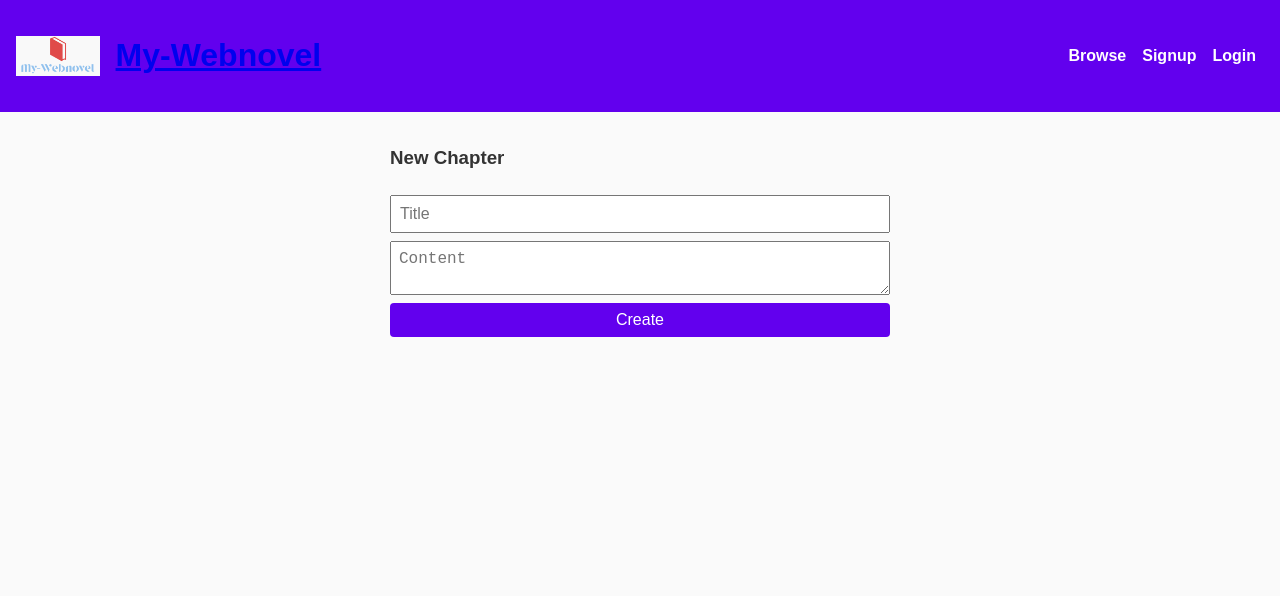
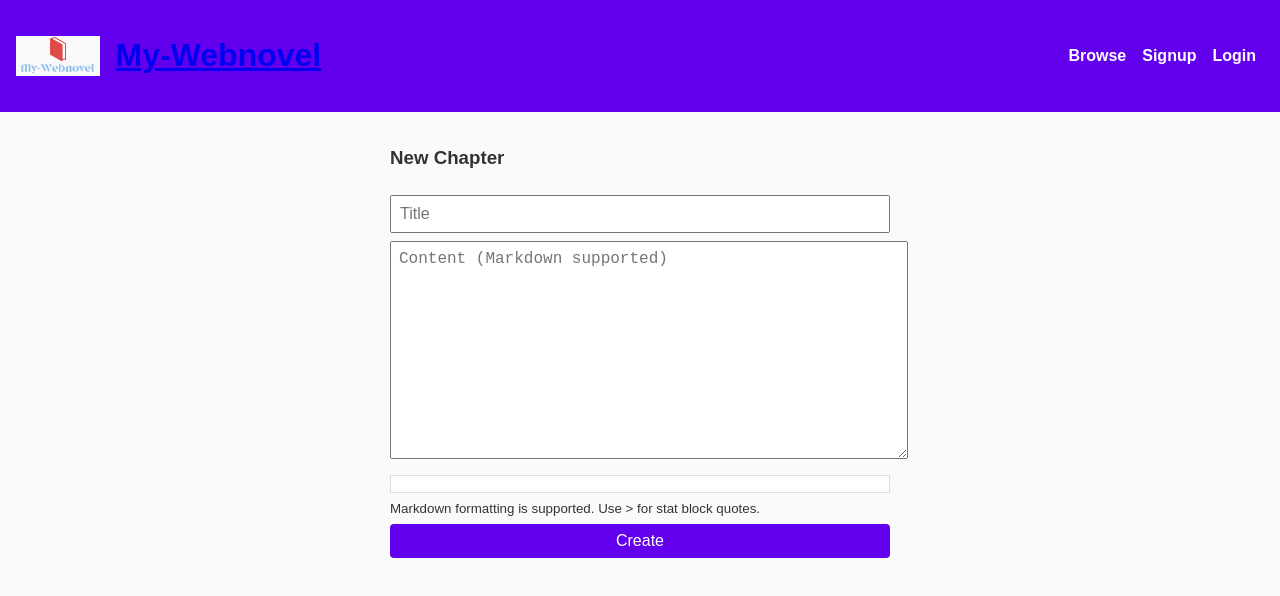
Before and after one commit to onedollarbanana/my-webnovel, a React app in the folder client/: page /fiction/1/new-chapter in a window 1280 px wide. Shown: the top 596 px of the page. Built offline with nearby package versions, Linux system fonts and the light colour scheme.

Commit message:
feat: add markdown support for chapters

```diff
--- a/client/package.json
+++ b/client/package.json
@@ -9,6 +9,7 @@
     "test": "jest"
   },
   "dependencies": {
+    "markdown-it": "^14.1.0",
     "react": "^18.2.0",
     "react-dom": "^18.2.0",
     "react-router-dom": "^6.14.1"
@@ -22,10 +23,10 @@
     "@testing-library/user-event": "^14.4.3",
     "babel-jest": "^29.6.2",
     "babel-loader": "^9.1.3",
+    "css-loader": "^6.8.1",
     "jest": "^29.6.2",
     "jest-environment-jsdom": "^30.0.5",
     "style-loader": "^3.3.3",
-    "css-loader": "^6.8.1",
     "webpack": "^5.88.2",
     "webpack-cli": "^5.1.4",
     "webpack-dev-server": "^4.15.1"
--- a/client/src/components/AddChapterPage.jsx
+++ b/client/src/components/AddChapterPage.jsx
@@ -1,6 +1,7 @@
 import React, { useState, useContext } from 'react';
 import { useParams, useNavigate } from 'react-router-dom';
 import { AuthContext } from '../AuthContext';
+import MarkdownEditor from './MarkdownEditor';
 
 export default function AddChapterPage() {
   const { id } = useParams();
@@ -29,11 +30,11 @@ export default function AddChapterPage() {
         value={form.title}
         onChange={e => setForm({ ...form, title: e.target.value })}
       />
-      <textarea
-        placeholder="Content"
+      <MarkdownEditor
         value={form.content}
-        onChange={e => setForm({ ...form, content: e.target.value })}
+        onChange={value => setForm({ ...form, content: value })}
       />
+      <small>Markdown formatting is supported. Use &gt; for stat block quotes.</small>
       <button type="submit">Create</button>
     </form>
   );
--- a/client/src/components/ChapterView.jsx
+++ b/client/src/components/ChapterView.jsx
@@ -1,4 +1,5 @@
 import React, { useEffect, useState, useContext } from 'react';
+import MarkdownIt from 'markdown-it';
 import { useParams, Link } from 'react-router-dom';
 import { AuthContext } from '../AuthContext';
 
@@ -9,6 +10,7 @@ export default function ChapterView() {
   const [chapters, setChapters] = useState([]);
   const [text, setText] = useState('');
   const { token } = useContext(AuthContext);
+  const md = new MarkdownIt();
 
   useEffect(() => {
     fetch(`/api/chapters/${id}/${chapterId}`)
@@ -77,7 +79,10 @@ export default function ChapterView() {
         <div>Last Edited: {new Date(chapter.updatedAt).toLocaleDateString()}</div>
       </div>
 
-      <p>{chapter.content}</p>
+      <div
+        className="markdown-content"
+        dangerouslySetInnerHTML={{ __html: md.render(chapter.content || '') }}
+      />
 
       <div className="chapter-nav">
         <NavLink
--- a/client/src/components/FictionPage.jsx
+++ b/client/src/components/FictionPage.jsx
@@ -2,6 +2,7 @@ import React, { useEffect, useState, useContext } from 'react';
 import { useParams, Routes, Route, Link } from 'react-router-dom';
 import { AuthContext } from '../AuthContext';
 import ChapterView from './ChapterView';
+import MarkdownEditor from './MarkdownEditor';
 
 export default function FictionPage() {
   const { id } = useParams();
@@ -135,11 +136,11 @@ export default function FictionPage() {
             value={form.title}
             onChange={e => setForm({ ...form, title: e.target.value })}
           />
-          <textarea
-            placeholder="Content"
+          <MarkdownEditor
             value={form.content}
-            onChange={e => setForm({ ...form, content: e.target.value })}
+            onChange={value => setForm({ ...form, content: value })}
           />
+          <small>Markdown formatting is supported. Use &gt; for stat block quotes.</small>
           <button type="submit">Update</button>
           {editing && (
             <button
--- /dev/null
+++ b/client/src/components/MarkdownEditor.jsx
@@ -0,0 +1,20 @@
+import React from 'react';
+import MarkdownIt from 'markdown-it';
+
+const md = new MarkdownIt();
+
+export default function MarkdownEditor({ value, onChange }) {
+  return (
+    <div className="markdown-editor">
+      <textarea
+        value={value}
+        onChange={e => onChange(e.target.value)}
+        placeholder="Content (Markdown supported)"
+      />
+      <div
+        className="markdown-preview markdown-content"
+        dangerouslySetInnerHTML={{ __html: md.render(value) }}
+      />
+    </div>
+  );
+}
--- a/client/src/style.css
+++ b/client/src/style.css
@@ -125,6 +125,37 @@ button:hover {
   opacity: 0.9;
 }
 
+.markdown-editor {
+  display: flex;
+  gap: 1rem;
+  flex-direction: column;
+}
+
+.markdown-editor textarea {
+  min-height: 200px;
+  width: 100%;
+}
+
+.markdown-preview {
+  border: 1px solid #ddd;
+  padding: 0.5rem;
+  background: #fff;
+}
+
+.markdown-content blockquote {
+  background: #e8f0ff;
+  border-left: 4px solid #1e88e5;
+  margin: 1rem 0;
+  padding: 0.5rem;
+}
+
+.markdown-content pre {
+  background: #f5f5f5;
+  padding: 0.5rem;
+  overflow-x: auto;
+  border-radius: 4px;
+}
+
 @media (max-width: 600px) {
   header nav {
     width: 100%;
```
Also changed, not shown: 1 other file (tests, documents, lock files or other folders).
